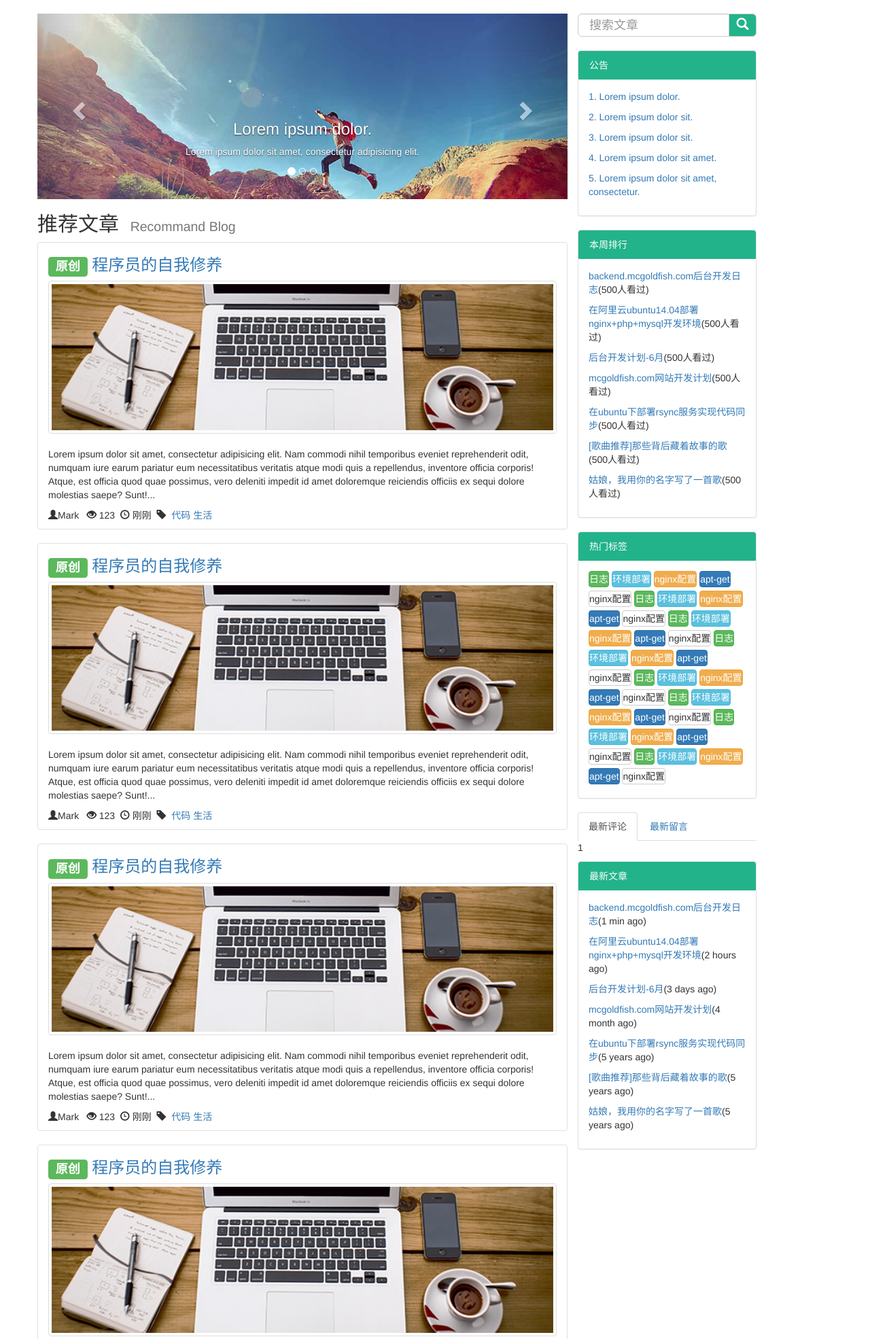
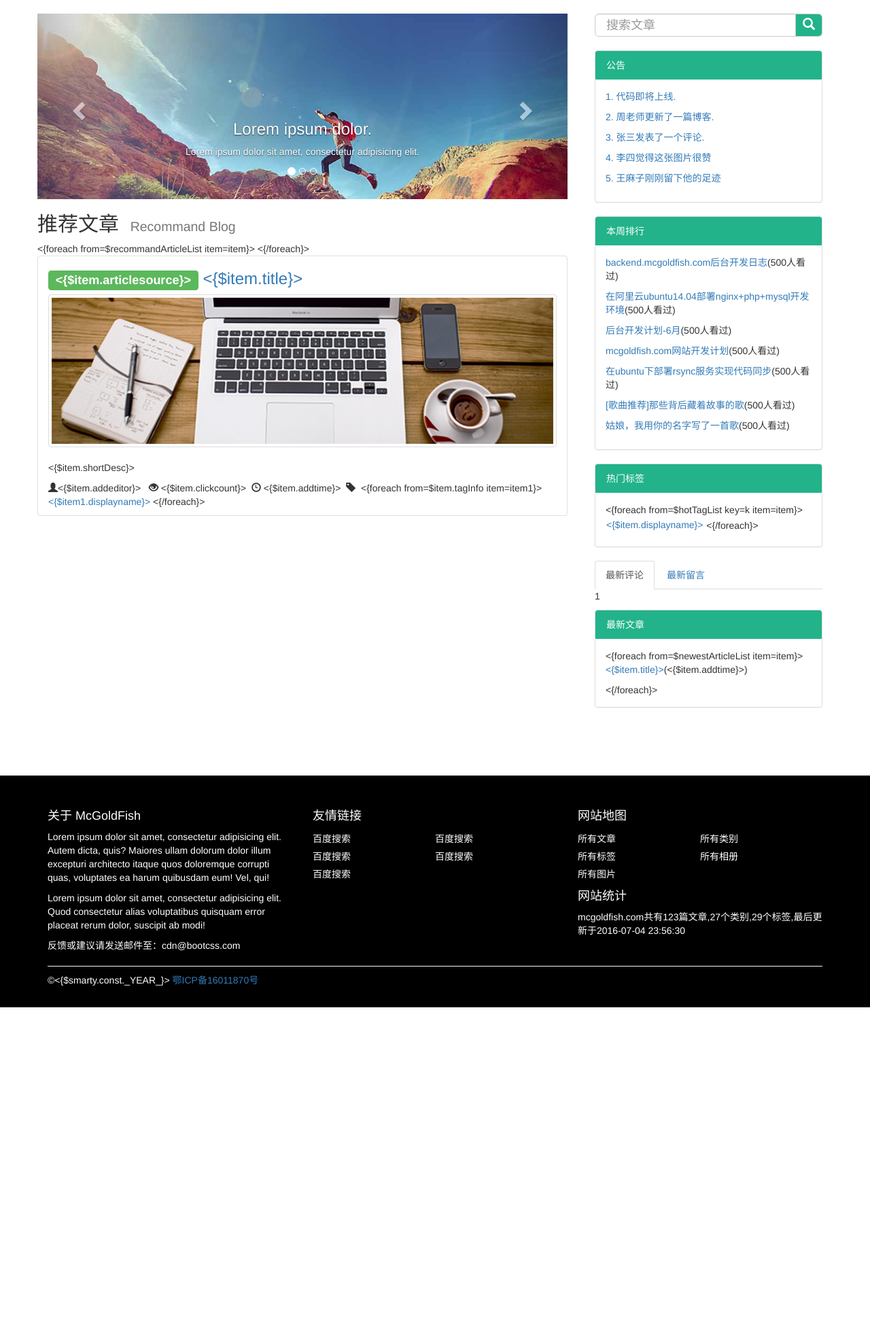
Before and after one commit to iamMarkchu/mcgoldfish.com, a PHP site: page /tpl/index.html in a window 1280 px wide. Shown: the part 53-2023 px from the top of the page at 68% size. After the commit the page ends 1535 px from the top, so only its background shows below. Run offline with PHP 8.4, Linux system fonts and the light colour scheme; some libraries are stand-ins or nearby versions.

Commit message:
no message

```diff
--- a/front/article.php
+++ b/front/article.php
@@ -21,8 +21,7 @@ if (!$mainContent) {
 	$articleInfo = $article->getArticleInfoById($_opt_data_id);
 	$articleInfo['content'] = nl2br($articleInfo['content']);
 	$tpl->assign('articleInfo',$articleInfo);
-	if(isset($_GET['v2'])) $tpl->display('article.bak.html');
-	else $tpl->display('article.html');
+	$tpl->display('article.html');
 	$mainContent = $objCache->endCache();
 }
 echo $mainContent;
--- a/lib/Class.Article.php
+++ b/lib/Class.Article.php
@@ -21,7 +21,7 @@ class Article
 		foreach ($result as $k => $v) {
 			$articleid = $v['id'];
 			$result[$k] = $this->checkArticleImage($result[$k]);
-			$result[$k]['shortDesc'] = makeShortDesc($v['content']);
+			$result[$k]['shortDesc'] = strip_tags($v['content']);
 			$result[$k]['tagInfo'] = $this->getArticleTagList($articleid);
 			$result[$k]['categoryInfo'] = $this->getArticleCategoryList($articleid);
 		}
--- a/public/origin/css/offcanvas.css
+++ b/public/origin/css/offcanvas.css
@@ -11,8 +11,9 @@ body {
 }*/
 
 footer{padding: 30px 0;}
-footer.footer{background-color: #22b38a;border-top:#22b234;color:#fff;padding-top: 40px;margin-top: 80px;}
+footer.footer{background-color: #000;border-top:#22b234;color:#fff;padding-top: 40px;margin-top: 80px;}
 img{width: 100%;}
+.my-carousel img{max-height: 273px;}
 .my-carousel{margin-bottom: 20px;}
 .navbar-green{background-color: #22b38a;border-radius:0;}
 .navbar-green a{color:#fff;}
@@ -44,6 +45,21 @@ div.my-color>.panel-heading{background-color: #22b38a;color: #fff;border: 1px so
 .input-group-lg .my-search{ height: 34px; }
 .input-group-lg .my-search-button{  background-color: #22b38a; height: 34px; padding: 0 10px;}
 .my-search-button i{ color: #fff; }
+.my-article-desc.less {
+    max-height: 104px;
+    display: -webkit-box;
+    -webkit-line-clamp: 2;
+    -webkit-box-orient: vertical;
+    overflow: hidden;
+    text-overflow: ellipsis;
+}
+.my_right{ float: right; padding-left: 40px; }
+.footer-link ul{ width: 100%; overflow: hidden; }
+.footer-link ul li{ width: 50%; float: left; }
+.footer-link ul li a{ color: #fff; line-height: 26px;}
+.footer-copy{   border-top: 1px solid #f2f5f7;
+    padding-top: 10px;
+    margin-top: 10px;}
 @media screen and (max-width: 767px) {
   .row-offcanvas {
     position: relative;
--- a/tpl/index.html
+++ b/tpl/index.html
@@ -8,7 +8,7 @@
     <meta name="description" content="">
     <meta name="author" content="">
     <link rel="icon" href="/favicon.ico">
-    <title>Off Canvas Template for Bootstrap</title>
+    <title>首页</title>
     <!-- Bootstrap core CSS -->
     <link href="http://cdn.bootcss.com/bootstrap/3.3.5/css/bootstrap.min.css" rel="stylesheet">
     <!-- Custom styles for this template -->
@@ -42,10 +42,9 @@
                  我的类别&nbsp<i class="glyphicon glyphicon-chevron-down"></i><!-- <span class="caret"></span> -->
               </a>
               <ul class="dropdown-menu">
-                <li><a href="#">Action</a></li>
-                <li><a href="#">Another action</a></li>
-                <li><a href="#">Something else here</a></li>
-                <li><a href="#">Separated link</a></li>
+                <{foreach from=$primaryCategory item=item}>
+                  <li><a href="<{$item.requestpath}>"><{$item.displayname}></a></li>
+                <{/foreach}>
               </ul>
             </li>
             <li><a href="#contact">我的标签</a></li>
@@ -87,6 +86,13 @@
                          <p>Lorem ipsum dolor sit amet, consectetur adipisicing elit. Vel, tenetur.</p>
                         </div>
                     </div>
+                    <div class="item">
+                       <img src="/public/origin/images/banner04.jpeg" alt="Third slide" height="350">
+                       <div class="carousel-caption">
+                         <h3>Lorem ipsum dolor sit amet, consectetur adipisicing.</h3>
+                         <p>Lorem ipsum dolor sit amet, consectetur adipisicing elit. Vel, tenetur.</p>
+                        </div>
+                    </div>
                  </div>
                 <!-- Controls -->
                 <a class="left carousel-control" href="#myCarousel" role="button" data-slide="prev">
@@ -99,87 +105,27 @@
                 </a>
               </div>
               <h2>推荐文章 &nbsp<small>Recommand Blog</small></h2>
+              <{foreach from=$recommandArticleList item=item}>
                 <div class="col-xs-12 col-lg-12 my-recommand-block">
-                <h3><span class="label label-success">原创</span> <a href="#">程序员的自我修养</a></h3>
+                  <h3><span class="label label-success"><{$item.articlesource}></span> <a href="<{$item.requestpath}>"><{$item.title}></a></h3>
                   <img src="/public/origin/images/1.jpg" class="thumbnail" alt="">
-                <p>Lorem ipsum dolor sit amet, consectetur adipisicing elit. Nam commodi nihil temporibus eveniet reprehenderit odit, numquam iure earum pariatur eum necessitatibus veritatis atque modi quis a repellendus, inventore officia corporis! Atque, est officia quod quae possimus, vero deleniti impedit id amet doloremque reiciendis officiis ex sequi dolore molestias saepe? Sunt!...</p>
+                  <p class="my-article-desc less">
+                    <{$item.shortDesc}>
+                  </p>
                   <p>
-                  <i class="glyphicon glyphicon-user"></i>Mark&nbsp&nbsp
-                  <i class="glyphicon glyphicon-eye-open"></i>&nbsp123&nbsp
-                  <i class="glyphicon glyphicon-time"></i>&nbsp刚刚&nbsp
+                    <i class="glyphicon glyphicon-user"></i><{$item.addeditor}>&nbsp&nbsp
+                    <i class="glyphicon glyphicon-eye-open"></i>&nbsp<{$item.clickcount}>&nbsp
+                    <i class="glyphicon glyphicon-time"></i>&nbsp<{$item.addtime}>&nbsp
                     <i class="glyphicon glyphicon-tag"></i>&nbsp
-                    <a href="#">代码</a>
-                    <a href="#">生活</a>
+                      <{foreach from=$item.tagInfo item=item1}>
+                        <a href="<{$item1.requestpath}>"><{$item1.displayname}></a>
+                      <{/foreach}>
                   </p>
                 </div>
-              <div class="col-xs-12 col-lg-12 my-recommand-block">
-                <h3><span class="label label-success">原创</span> <a href="#">程序员的自我修养</a></h3>
-                <img src="/public/origin/images/1.jpg" class="thumbnail" alt="">
-                <p>Lorem ipsum dolor sit amet, consectetur adipisicing elit. Nam commodi nihil temporibus eveniet reprehenderit odit, numquam iure earum pariatur eum necessitatibus veritatis atque modi quis a repellendus, inventore officia corporis! Atque, est officia quod quae possimus, vero deleniti impedit id amet doloremque reiciendis officiis ex sequi dolore molestias saepe? Sunt!...</p>
-                <p>
-                  <i class="glyphicon glyphicon-user"></i>Mark&nbsp&nbsp
-                  <i class="glyphicon glyphicon-eye-open"></i>&nbsp123&nbsp
-                  <i class="glyphicon glyphicon-time"></i>&nbsp刚刚&nbsp
-                  <i class="glyphicon glyphicon-tag"></i>&nbsp
-                    <a href="#">代码</a>
-                    <a href="#">生活</a>
-                </p>
-              </div>
-              <div class="col-xs-12 col-lg-12 my-recommand-block">
-                <h3><span class="label label-success">原创</span> <a href="#">程序员的自我修养</a></h3>
-                <img src="/public/origin/images/1.jpg" class="thumbnail" alt="">
-                <p>Lorem ipsum dolor sit amet, consectetur adipisicing elit. Nam commodi nihil temporibus eveniet reprehenderit odit, numquam iure earum pariatur eum necessitatibus veritatis atque modi quis a repellendus, inventore officia corporis! Atque, est officia quod quae possimus, vero deleniti impedit id amet doloremque reiciendis officiis ex sequi dolore molestias saepe? Sunt!...</p>
-                <p>
-                  <i class="glyphicon glyphicon-user"></i>Mark&nbsp&nbsp
-                  <i class="glyphicon glyphicon-eye-open"></i>&nbsp123&nbsp
-                  <i class="glyphicon glyphicon-time"></i>&nbsp刚刚&nbsp
-                  <i class="glyphicon glyphicon-tag"></i>&nbsp
-                    <a href="#">代码</a>
-                    <a href="#">生活</a>
-                </p>
-              </div>
-              <div class="col-xs-12 col-lg-12 my-recommand-block">
-                <h3><span class="label label-success">原创</span> <a href="#">程序员的自我修养</a></h3>
-                <img src="/public/origin/images/1.jpg" class="thumbnail" alt="">
-                <p>Lorem ipsum dolor sit amet, consectetur adipisicing elit. Nam commodi nihil temporibus eveniet reprehenderit odit, numquam iure earum pariatur eum necessitatibus veritatis atque modi quis a repellendus, inventore officia corporis! Atque, est officia quod quae possimus, vero deleniti impedit id amet doloremque reiciendis officiis ex sequi dolore molestias saepe? Sunt!...</p>
-                <p>
-                  <i class="glyphicon glyphicon-user"></i>Mark&nbsp&nbsp
-                  <i class="glyphicon glyphicon-eye-open"></i>&nbsp123&nbsp
-                  <i class="glyphicon glyphicon-time"></i>&nbsp刚刚&nbsp
-                  <i class="glyphicon glyphicon-tag"></i>&nbsp
-                    <a href="#">代码</a>
-                    <a href="#">生活</a>
-                </p>
-              </div>
-              <div class="col-xs-12 col-lg-12 my-recommand-block">
-                <h3><span class="label label-success">原创</span> <a href="#">程序员的自我修养</a></h3>
-                <img src="/public/origin/images/1.jpg" class="thumbnail" alt="">
-                <p>Lorem ipsum dolor sit amet, consectetur adipisicing elit. Nam commodi nihil temporibus eveniet reprehenderit odit, numquam iure earum pariatur eum necessitatibus veritatis atque modi quis a repellendus, inventore officia corporis! Atque, est officia quod quae possimus, vero deleniti impedit id amet doloremque reiciendis officiis ex sequi dolore molestias saepe? Sunt!...</p>
-                <p>
-                  <i class="glyphicon glyphicon-user"></i>Mark&nbsp&nbsp
-                  <i class="glyphicon glyphicon-eye-open"></i>&nbsp123&nbsp
-                  <i class="glyphicon glyphicon-time"></i>&nbsp刚刚&nbsp
-                  <i class="glyphicon glyphicon-tag"></i>&nbsp
-                    <a href="#">代码</a>
-                    <a href="#">生活</a>
-                </p>
-              </div>
-              <div class="col-xs-12 col-lg-12 my-recommand-block">
-                <h3><span class="label label-success">原创</span> <a href="#">程序员的自我修养</a></h3>
-                <img src="/public/origin/images/1.jpg" class="thumbnail" alt="">
-                <p>Lorem ipsum dolor sit amet, consectetur adipisicing elit. Nam commodi nihil temporibus eveniet reprehenderit odit, numquam iure earum pariatur eum necessitatibus veritatis atque modi quis a repellendus, inventore officia corporis! Atque, est officia quod quae possimus, vero deleniti impedit id amet doloremque reiciendis officiis ex sequi dolore molestias saepe? Sunt!...</p>
-                <p>
-                  <i class="glyphicon glyphicon-user"></i>Mark&nbsp&nbsp
-                  <i class="glyphicon glyphicon-eye-open"></i>&nbsp123&nbsp
-                  <i class="glyphicon glyphicon-time"></i>&nbsp刚刚&nbsp
-                  <i class="glyphicon glyphicon-tag"></i>&nbsp
-                    <a href="#">代码</a>
-                    <a href="#">生活</a>
-                </p>
+              <{/foreach}>
           </div>
         </div>
-        </div>
-        <div class="col-xs-6 col-sm-3 sidebar-offcanvas" id="sidebar">
+        <div class="col-xs-6 col-sm-4 sidebar-offcanvas my_right" id="sidebar">
           <div class="input-group input-group-lg">
             <input type="text" class="form-control my-search" placeholder="搜索文章" aria-describedby="sizing-addon1">
             <span class="input-group-addon my-search-button" id="sizing-addon1"><i class="glyphicon glyphicon-search"></i>
@@ -188,11 +134,11 @@
           <div class="panel panel-default my-color my-notice">
             <div class="panel-heading">公告</div>
             <div class="panel-body">
-              <p><a href="#">1. Lorem ipsum dolor.</a></p>
-              <p><a href="#">2. Lorem ipsum dolor sit.</a></p>
-              <p><a href="#">3. Lorem ipsum dolor sit.</a></p>
-              <p><a href="#">4. Lorem ipsum dolor sit amet.</a></p>
-              <p><a href="#">5. Lorem ipsum dolor sit amet, consectetur.</a></p>
+              <p><a href="#">1. 代码即将上线.</a></p>
+              <p><a href="#">2. 周老师更新了一篇博客.</a></p>
+              <p><a href="#">3. 张三发表了一个评论.</a></p>
+              <p><a href="#">4. 李四觉得这张图片很赞</a></p>
+              <p><a href="#">5. 王麻子刚刚留下他的足迹</a></p>
             </div>
           </div>
           <div class="panel panel-default my-color">
@@ -210,46 +156,16 @@
           <div class="panel panel-default my-color">
             <div class="panel-heading">热门标签</div>
             <div class="panel-body my-tag">
-              <a href="#" class="btn btn-success">日志</a>
-              <a href="#" class="btn btn-info">环境部署</a>
-              <a href="#" class="btn btn-warning">nginx配置</a>
-              <a href="#" class="btn btn-primary">apt-get</a>
-              <a href="#" class="btn btn-default">nginx配置</a>
-              <a href="#" class="btn btn-success">日志</a>
-              <a href="#" class="btn btn-info">环境部署</a>
-              <a href="#" class="btn btn-warning">nginx配置</a>
-              <a href="#" class="btn btn-primary">apt-get</a>
-              <a href="#" class="btn btn-default">nginx配置</a>
-              <a href="#" class="btn btn-success">日志</a>
-              <a href="#" class="btn btn-info">环境部署</a>
-              <a href="#" class="btn btn-warning">nginx配置</a>
-              <a href="#" class="btn btn-primary">apt-get</a>
-              <a href="#" class="btn btn-default">nginx配置</a>
-              <a href="#" class="btn btn-success">日志</a>
-              <a href="#" class="btn btn-info">环境部署</a>
-              <a href="#" class="btn btn-warning">nginx配置</a>
-              <a href="#" class="btn btn-primary">apt-get</a>
-              <a href="#" class="btn btn-default">nginx配置</a>
-              <a href="#" class="btn btn-success">日志</a>
-              <a href="#" class="btn btn-info">环境部署</a>
-              <a href="#" class="btn btn-warning">nginx配置</a>
-              <a href="#" class="btn btn-primary">apt-get</a>
-              <a href="#" class="btn btn-default">nginx配置</a>
-              <a href="#" class="btn btn-success">日志</a>
-              <a href="#" class="btn btn-info">环境部署</a>
-              <a href="#" class="btn btn-warning">nginx配置</a>
-              <a href="#" class="btn btn-primary">apt-get</a>
-              <a href="#" class="btn btn-default">nginx配置</a>
-              <a href="#" class="btn btn-success">日志</a>
-              <a href="#" class="btn btn-info">环境部署</a>
-              <a href="#" class="btn btn-warning">nginx配置</a>
-              <a href="#" class="btn btn-primary">apt-get</a>
-              <a href="#" class="btn btn-default">nginx配置</a>
-              <a href="#" class="btn btn-success">日志</a>
-              <a href="#" class="btn btn-info">环境部署</a>
-              <a href="#" class="btn btn-warning">nginx配置</a>
-              <a href="#" class="btn btn-primary">apt-get</a>
-              <a href="#" class="btn btn-default">nginx配置</a>
+              <{foreach from=$hotTagList key=k item=item}>
+                  <a href="#" class="btn btn-<{if $k%4 == 0}>info
+                  <{elseif $k%4 == 1}>success
+                  <{elseif $k%4 == 2}>primary
+                  <{elseif $k%4 == 3}>warning
+                  <{/if}>
+                  ">
+                    <{$item.displayname}>
+                  </a>
+              <{/foreach}>
             </div>
           </div>
           <div class="tabbable tabbable-custom">
@@ -272,13 +188,9 @@
           <div class="panel panel-default my-color">
             <div class="panel-heading">最新文章</div>
             <div class="panel-body">
-              <p><a href="#">backend.mcgoldfish.com后台开发日志</a>(1 min ago)</p>
-              <p><a href="#">在阿里云ubuntu14.04部署nginx+php+mysql开发环境</a>(2 hours ago)</p>
-              <p><a href="#">后台开发计划-6月</a>(3 days ago)</p>
-              <p><a href="#">mcgoldfish.com网站开发计划</a>(4 month ago)</p>
-              <p><a href="#">在ubuntu下部署rsync服务实现代码同步</a>(5 years ago)</p>
-              <p><a href="#">[歌曲推荐]那些背后藏着故事的歌</a>(5 years ago)</p>
-              <p><a href="#">姑娘，我用你的名字写了一首歌</a>(5 years ago)</p>
+              <{foreach from=$newestArticleList item=item}>
+                <p><a href="<{$item.requestpath}>"><{$item.title}></a>(<{$item.addtime}>)</p>
+              <{/foreach}>
             </div>
           </div>
         </div>
@@ -287,7 +199,7 @@
     <footer class="footer">
         <div class="container">
           <div class="row">
-            <div class="col-md-5 col-sm-12">
+            <div class="col-md-4 col-sm-12">
               <h4>关于 McGoldFish</h4>
               <p>
                 Lorem ipsum dolor sit amet, consectetur adipisicing elit. Autem dicta, quis? Maiores ullam dolorum dolor illum excepturi architecto itaque quos doloremque corrupti quas, voluptates ea harum quibusdam eum! Vel, qui!
@@ -297,7 +209,7 @@
               </p>
               <p>反馈或建议请发送邮件至：cdn@bootcss.com</p>
             </div>
-            <div class="col-md-2 col-sm-12">
+            <div class="col-md-4 col-sm-12 footer-link  ">
               <h4>友情链接</h4>
               <ul class="list-unstyled">
                 <li><a href="baidu.com">百度搜索</a></li>
@@ -307,18 +219,21 @@
                 <li><a href="baidu.com">百度搜索</a></li>
               </ul>
             </div>
-            <div class="col-md-3 col-sm-12">
+            <div class="col-md-4  col-sm-12 footer-link">
               <h4>网站地图</h4>
               <ul class="list-unstyled list-inline">
                 <li><a href="baidu.com">所有文章</a></li>
                 <li><a href="baidu.com">所有类别</a></li>
                 <li><a href="baidu.com">所有标签</a></li>
+                <li><a href="baidu.com">所有相册</a></li>
+                <li><a href="baidu.com">所有图片</a></li>
+
               </ul>
               <h4>网站统计</h4>
               <p>mcgoldfish.com共有123篇文章,27个类别,29个标签,最后更新于2016-07-04 23:56:30</p>
             </div>
           </div>
-        <div class="copy-right"><span>© 2013-2016</span> <a href="http://www.miibeian.gov.cn/" target="_blank">京ICP备11008151号</a> <span>京公网安备11010802014853</span></div>
+        <div class="copy-right footer-copy"><span>©<{$smarty.const._YEAR_}></span> <a href="http://www.miibeian.gov.cn/" target="_blank">鄂ICP备16011870号</a></div>
       </footer>
     <script src="http://cdn.bootcss.com/jquery/1.11.3/jquery.min.js"></script>
     <script src="http://cdn.bootcss.com/bootstrap/3.3.5/js/bootstrap.min.js"></script>
```
Also changed, not shown: front/homepage.php (+4 -3 lines), lib/Class.Tag.php (added, +13 -0 lines), tpl/article.html (+22 -18 lines), public/origin/images/banner04.jpeg (added). Lines whose indentation alone changed are shown as unchanged.
